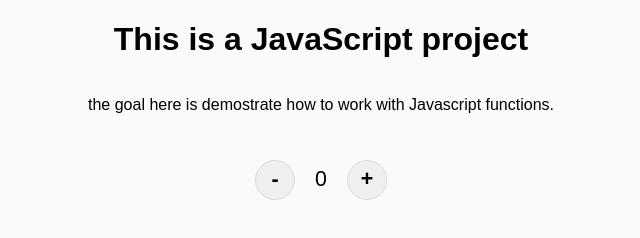
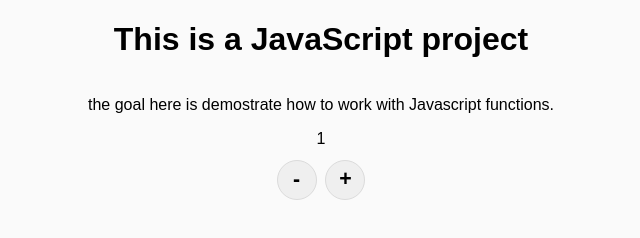
Before and after one commit to Gid-lamim/DIO-javascript-contador, a plain HTML site: page index.html in a window 1280 px wide. Shown: the full height of the page, 319-959 px from the left. Drawn offline with Linux system fonts and the light colour scheme.

Commit message:
fix index.html

```diff
--- a/index.html
+++ b/index.html
@@ -5,7 +5,7 @@
     <meta http-equiv="X-UA-Compatible" content="IE=edge">
     <meta name="viewport" content="width=device-width, initial-scale=1.0">
     <link rel="stylesheet" href="./style.css"/>
-    <script src="./scripts.js"></script>
+
     <title>Javascript-contador</title>
 </head>
 <body>
@@ -13,9 +13,10 @@
     <p> the goal here is demostrate how to work with Javascript functions.</p>
     <div id="counter">
         <button name="subtrair" onclick="decrement()">-</button>
-        <span id="current-number">0</span>
+        <span id="currentNumber">1</span>
         <button name="adicionar" onclick="increment()">+</button>
     </div>
+    <script src="./scripts.js"></script>
 
 </body>
 </html>
```
